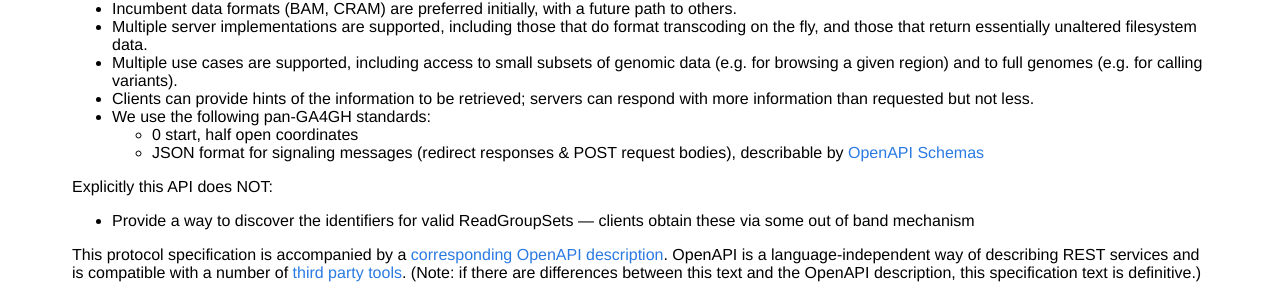
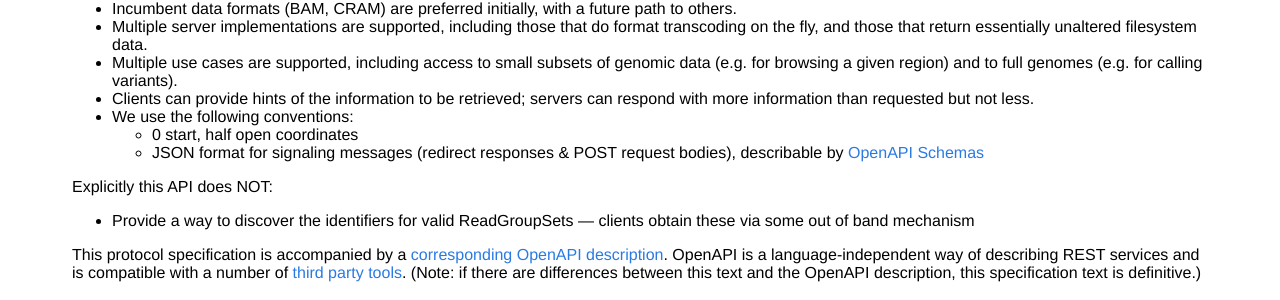
Before and after one commit to samtools/hts-specs, a Jekyll site: the page built from htsget.md, in a window 1280 px wide and 900 px high. Shown: the part 172-472 px from the top of the window. Built offline with Jekyll 4.4.1, drawn with Linux system fonts in a browser that asks for light colours.

Commit message:
Remove questionable mention of "pan-GA4GH standards"

```diff
--- a/htsget.md
+++ b/htsget.md
@@ -14,7 +14,7 @@ This data retrieval API bridges from existing genomics bulk data transfers to a
 * Multiple server implementations are supported, including those that do format transcoding on the fly, and those that return essentially unaltered filesystem data.
 * Multiple use cases are supported, including access to small subsets of genomic data (e.g. for browsing a given region) and to full genomes (e.g. for calling variants).
 * Clients can provide hints of the information to be retrieved; servers can respond with more information than requested but not less.
-* We use the following pan-GA4GH standards:
+* We use the following conventions:
    * 0 start, half open coordinates
    * JSON format for signaling messages (redirect responses & POST request bodies), describable by [OpenAPI Schemas](https://swagger.io/docs/specification/data-models/)
 
```
